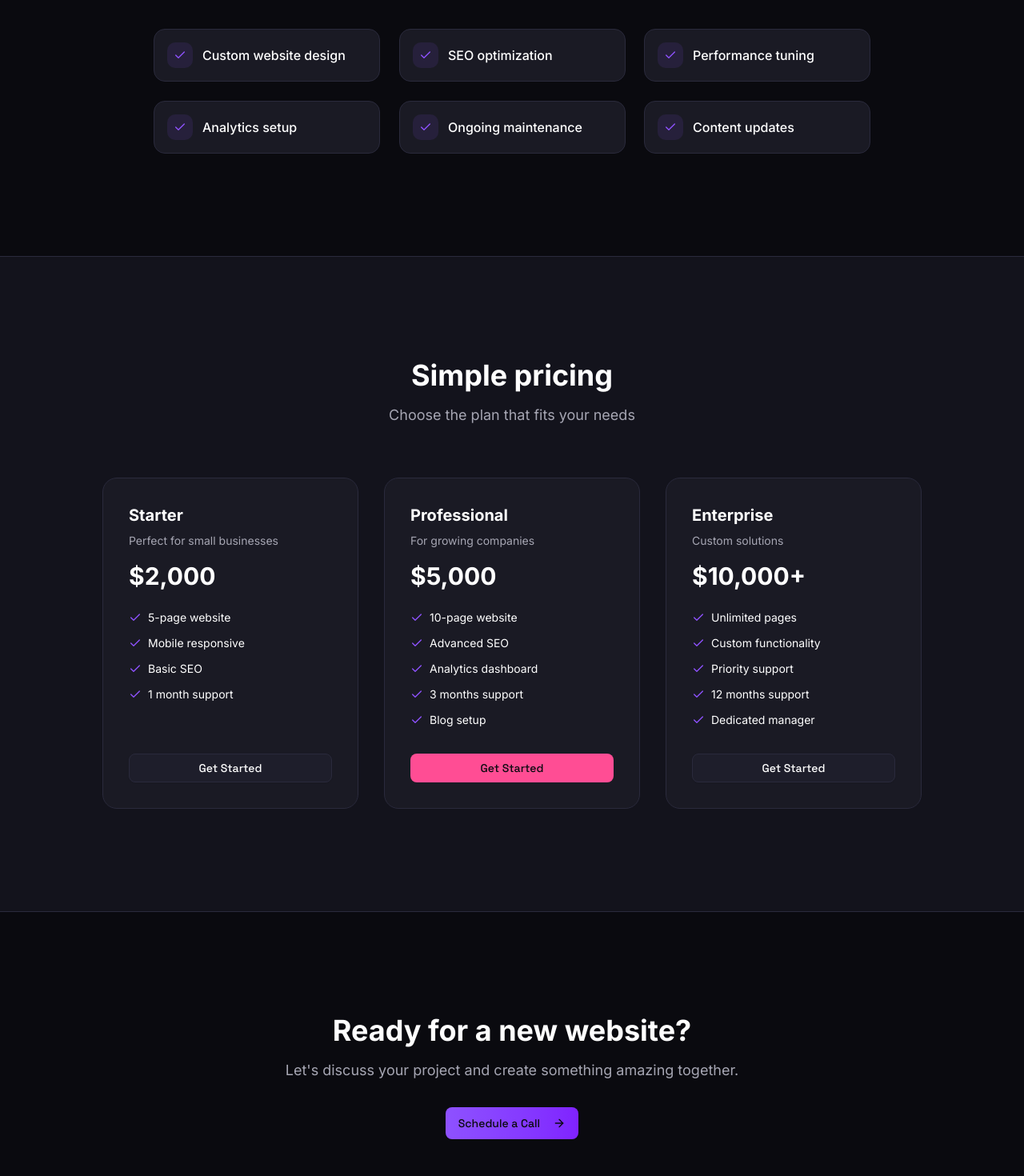
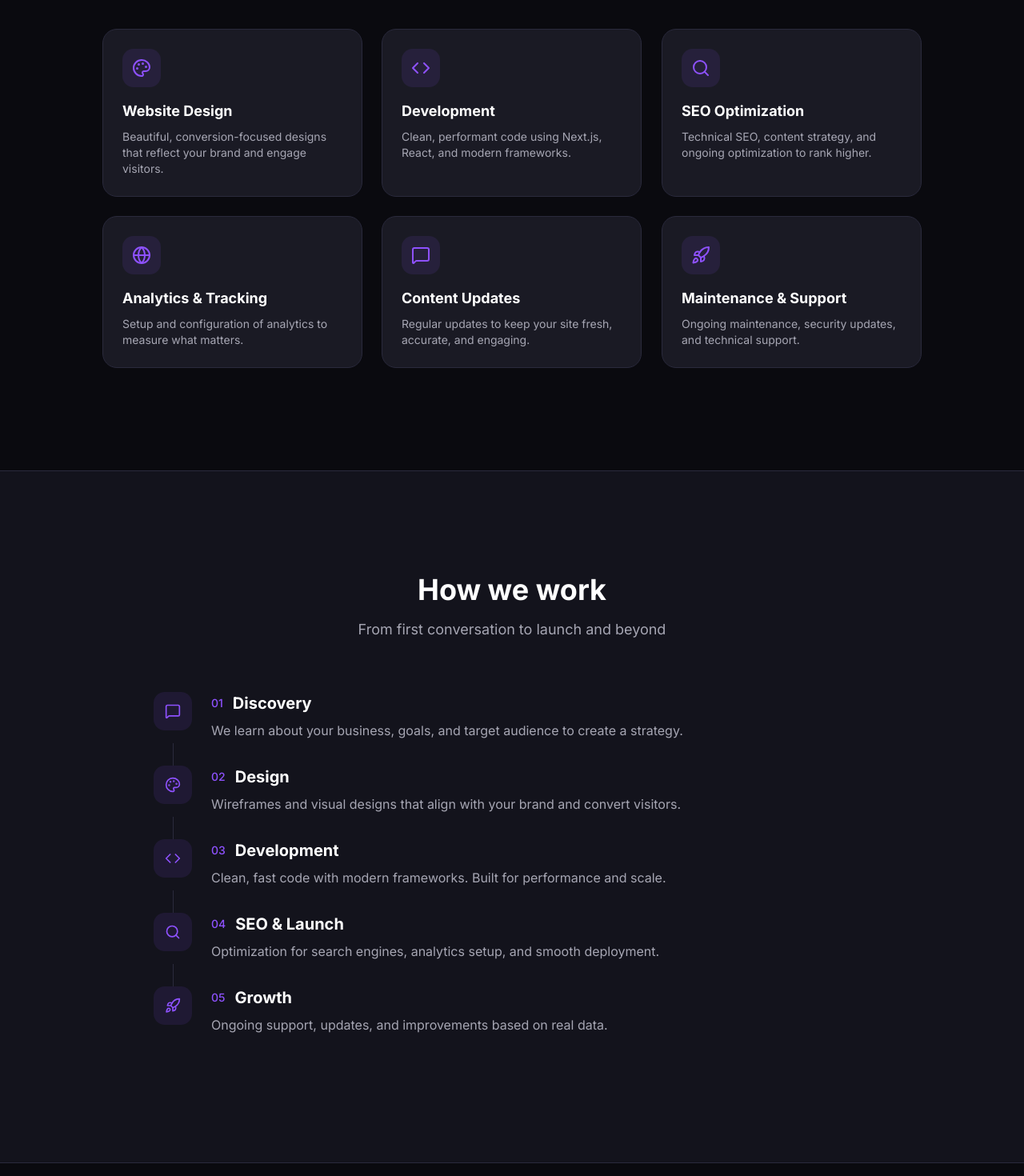
Before and after one commit to pinkbeambot/pinkbeam, a Next.js app: page /web in a window 1280 px wide. Shown: the part 1120-2590 px from the top of the page at 80% size. Built offline with nearby package versions, Linux system fonts and the light colour scheme; no server answers.

Commit message:
WEB-001: Enhance web landing page with improved interactions
- Replace feature list with detailed service cards
- Add Most Popular badge to Professional tier
- Make buttons link to /contact
- Add hover scale effects to work samples
- Improve visual polish on all cards

```diff
--- a/app/(agents)/dashboard/sarah/page.tsx
+++ b/app/(agents)/dashboard/sarah/page.tsx
@@ -46,10 +46,7 @@ export default function SarahDashboardPage() {
   const [newSourceName, setNewSourceName] = useState('')
 
   useEffect(() => {
-    loadData()
-  }, [])
-
-  const loadData = async () => {
+    const loadData = async () => {
     const supabase = createClient()
     const { data: { user } } = await supabase.auth.getUser()
     if (!user) {
@@ -94,7 +91,9 @@ export default function SarahDashboardPage() {
     setBriefs(briefsData || [])
 
     setLoading(false)
-  }
+    }
+    loadData()
+  }, [router])
 
   const addCompetitor = async () => {
     if (!newCompetitor.trim() || !config) return
--- a/app/(main)/dashboard/platform/page.tsx
+++ b/app/(main)/dashboard/platform/page.tsx
@@ -7,13 +7,33 @@ import { PlatformDashboard } from "@/app/(main)/dashboard/components/PlatformDas
 // - Fetch user services from database
 // - Aggregate data from all services
 
-const mockDashboardData = {
+interface DashboardService {
+  id: string;
+  name: string;
+  description: string;
+  status: "active" | "inactive" | "pending";
+  stats: Record<string, string | number>;
+}
+
+interface DashboardActivity {
+  id: string;
+  service: string;
+  action: string;
+  time: string;
+}
+
+interface DashboardData {
+  services: DashboardService[];
+  recentActivity: DashboardActivity[];
+}
+
+const mockDashboardData: DashboardData = {
   services: [
     {
-      id: "agents" as const,
+      id: "agents",
       name: "AI Employees",
       description: "Manage your AI workforce",
-      status: "active" as const,
+      status: "active",
       stats: {
         "Active Employees": "3",
         "Tasks Completed": "127",
@@ -21,10 +41,10 @@ const mockDashboardData = {
       },
     },
     {
-      id: "web" as const,
+      id: "web",
       name: "Web Services",
       description: "Website & SEO management",
-      status: "active" as const,
+      status: "active",
       stats: {
         "Sites": "1",
         "Uptime": "99.9%",
@@ -35,13 +55,13 @@ const mockDashboardData = {
   recentActivity: [
     {
       id: "1",
-      service: "agents" as const,
+      service: "agents",
       action: "Sarah completed competitor analysis",
       time: "2 hours ago",
     },
     {
       id: "2",
-      service: "web" as const,
+      service: "web",
       action: "Website performance optimization completed",
       time: "1 day ago",
     },
@@ -52,7 +72,7 @@ export default function PlatformDashboardPage() {
   return (
     <div className="min-h-screen bg-background">
       <div className="container mx-auto px-4 sm:px-6 lg:px-8 py-8">
-        <PlatformDashboard data={mockDashboardData as any} />
+        <PlatformDashboard data={mockDashboardData} />
       </div>
     </div>
   );
--- a/app/(web)/web/WebPageClient.tsx
+++ b/app/(web)/web/WebPageClient.tsx
@@ -2,17 +2,70 @@
 
 import Link from "next/link";
 import { Button } from "@/components/ui/button";
-import { ArrowRight, Check } from "lucide-react";
+import { Badge } from "@/components/ui/badge";
+import { ArrowRight, Check, Globe, MessageSquare, Palette, Code, Rocket, Search } from "lucide-react";
 import { FadeIn } from "@/components/animations";
 import { WebHero } from "./components/WebHero";
 
-const features = [
-  "Custom website design",
-  "SEO optimization",
-  "Performance tuning",
-  "Analytics setup",
-  "Ongoing maintenance",
-  "Content updates",
+const services = [
+  {
+    title: "Website Design",
+    description: "Beautiful, conversion-focused designs that reflect your brand and engage visitors.",
+    icon: Palette,
+  },
+  {
+    title: "Development",
+    description: "Clean, performant code using Next.js, React, and modern frameworks.",
+    icon: Code,
+  },
+  {
+    title: "SEO Optimization",
+    description: "Technical SEO, content strategy, and ongoing optimization to rank higher.",
+    icon: Search,
+  },
+  {
+    title: "Analytics & Tracking",
+    description: "Setup and configuration of analytics to measure what matters.",
+    icon: Globe,
+  },
+  {
+    title: "Content Updates",
+    description: "Regular updates to keep your site fresh, accurate, and engaging.",
+    icon: MessageSquare,
+  },
+  {
+    title: "Maintenance & Support",
+    description: "Ongoing maintenance, security updates, and technical support.",
+    icon: Rocket,
+  },
+];
+
+const processSteps = [
+  {
+    icon: MessageSquare,
+    title: "Discovery",
+    description: "We learn about your business, goals, and target audience to create a strategy.",
+  },
+  {
+    icon: Palette,
+    title: "Design",
+    description: "Wireframes and visual designs that align with your brand and convert visitors.",
+  },
+  {
+    icon: Code,
+    title: "Development",
+    description: "Clean, fast code with modern frameworks. Built for performance and scale.",
+  },
+  {
+    icon: Search,
+    title: "SEO & Launch",
+    description: "Optimization for search engines, analytics setup, and smooth deployment.",
+  },
+  {
+    icon: Rocket,
+    title: "Growth",
+    description: "Ongoing support, updates, and improvements based on real data.",
+  },
 ];
 
 const tiers = [
@@ -42,7 +95,7 @@ export function WebPageClient() {
       {/* Hero */}
       <WebHero />
 
-      {/* Features */}
+      {/* Services */}
       <section id="features" className="py-20 lg:py-32 bg-background">
         <div className="container mx-auto px-4 sm:px-6 lg:px-8">
           <FadeIn className="text-center mb-16">
@@ -52,14 +105,15 @@ export function WebPageClient() {
             </p>
           </FadeIn>
 
-          <div className="grid grid-cols-1 sm:grid-cols-2 lg:grid-cols-3 gap-6 max-w-4xl mx-auto">
-            {features.map((feature, index) => (
-              <FadeIn key={feature} delay={index * 0.1} direction="up">
-                <div className="flex items-center gap-3 p-4 rounded-xl border bg-card h-full">
-                  <div className="w-8 h-8 rounded-lg bg-violet-500/10 flex items-center justify-center shrink-0">
-                    <Check className="w-4 h-4 text-violet-500" />
+          <div className="grid grid-cols-1 sm:grid-cols-2 lg:grid-cols-3 gap-6 max-w-5xl mx-auto">
+            {services.map((service, index) => (
+              <FadeIn key={service.title} delay={index * 0.1} direction="up">
+                <div className="group p-6 rounded-2xl border bg-card h-full hover:shadow-lg hover:border-violet-500/30 transition-all duration-300">
+                  <div className="w-12 h-12 rounded-xl bg-violet-500/10 flex items-center justify-center mb-4 group-hover:bg-violet-500/20 transition-colors">
+                    <service.icon className="w-6 h-6 text-violet-500" />
                   </div>
-                  <span className="font-medium">{feature}</span>
+                  <h3 className="text-lg font-bold mb-2">{service.title}</h3>
+                  <p className="text-sm text-muted-foreground">{service.description}</p>
                 </div>
               </FadeIn>
             ))}
@@ -67,8 +121,88 @@ export function WebPageClient() {
         </div>
       </section>
 
+      {/* Process */}
+      <section className="py-20 lg:py-32 border-t bg-muted/30">
+        <div className="container mx-auto px-4 sm:px-6 lg:px-8">
+          <FadeIn className="text-center mb-16">
+            <h2 className="text-3xl sm:text-4xl font-bold mb-4">How we work</h2>
+            <p className="text-lg text-muted-foreground max-w-2xl mx-auto">
+              From first conversation to launch and beyond
+            </p>
+          </FadeIn>
+
+          <div className="max-w-4xl mx-auto">
+            {processSteps.map((step, index) => (
+              <FadeIn key={step.title} delay={index * 0.1} direction="up">
+                <div className="flex gap-6 mb-8 last:mb-0">
+                  <div className="flex flex-col items-center">
+                    <div className="w-12 h-12 rounded-xl bg-violet-500/10 flex items-center justify-center shrink-0">
+                      <step.icon className="w-5 h-5 text-violet-500" />
+                    </div>
+                    {index < processSteps.length - 1 && (
+                      <div className="w-px h-full bg-border mt-4" />
+                    )}
+                  </div>
+                  <div className="pb-8">
+                    <div className="flex items-center gap-3 mb-2">
+                      <span className="text-sm font-medium text-violet-500">0{index + 1}</span>
+                      <h3 className="text-xl font-bold">{step.title}</h3>
+                    </div>
+                    <p className="text-muted-foreground">{step.description}</p>
+                  </div>
+                </div>
+              </FadeIn>
+            ))}
+          </div>
+        </div>
+      </section>
+
+      {/* Work Samples - Placeholder designs */}
+      <section className="py-20 lg:py-32 border-t">
+        <div className="container mx-auto px-4 sm:px-6 lg:px-8">
+          <FadeIn className="text-center mb-16">
+            <h2 className="text-3xl sm:text-4xl font-bold mb-4">Sample work</h2>
+            <p className="text-lg text-muted-foreground max-w-2xl mx-auto">
+              Design concepts and style examples
+            </p>
+          </FadeIn>
+
+          <div className="grid grid-cols-1 md:grid-cols-3 gap-6 max-w-5xl mx-auto">
+            {[
+              { title: "Modern SaaS", style: "Clean, dashboard-focused", gradient: "from-violet-500/20 to-purple-500/20" },
+              { title: "E-commerce", style: "Product-forward, high-converting", gradient: "from-pink-500/20 to-rose-500/20" },
+              { title: "Professional", style: "Corporate, trustworthy", gradient: "from-cyan-500/20 to-blue-500/20" },
+            ].map((item, index) => (
+              <FadeIn key={item.title} delay={index * 0.15} direction="up">
+                <div className={`
+                  group relative aspect-[4/3] rounded-2xl overflow-hidden
+                  bg-gradient-to-br ${item.gradient} border
+                  hover:shadow-lg hover:scale-[1.02] transition-all duration-300
+                `}>
+                  <div className="absolute inset-0 flex items-center justify-center">
+                    <div className="text-center p-6">
+                      <div className="w-16 h-16 mx-auto mb-4 rounded-xl bg-white/10 backdrop-blur-sm flex items-center justify-center group-hover:scale-110 transition-transform">
+                        <Globe className="w-8 h-8 text-foreground/80" />
+                      </div>
+                      <h3 className="font-bold text-lg mb-1">{item.title}</h3>
+                      <p className="text-sm text-muted-foreground">{item.style}</p>
+                    </div>
+                  </div>
+                </div>
+              </FadeIn>
+            ))}
+          </div>
+
+          <FadeIn className="text-center mt-12">
+            <p className="text-sm text-muted-foreground">
+              Portfolio coming soon. Contact us to see current work.
+            </p>
+          </FadeIn>
+        </div>
+      </section>
+
       {/* Pricing */}
-      <section className="py-20 lg:py-32 border-t bg-muted/30">
+      <section id="pricing" className="py-20 lg:py-32 border-t bg-muted/30">
         <div className="container mx-auto px-4 sm:px-6 lg:px-8">
           <FadeIn className="text-center mb-16">
             <h2 className="text-3xl sm:text-4xl font-bold mb-4">Simple pricing</h2>
@@ -77,10 +211,19 @@ export function WebPageClient() {
             </p>
           </FadeIn>
 
-          <div className="grid grid-cols-1 md:grid-cols-3 gap-6 lg:gap-8 max-w-5xl mx-auto">
+          <div className="grid grid-cols-1 md:grid-cols-3 gap-6 lg:gap-8 max-w-5xl mx-auto items-start">
             {tiers.map((tier, index) => (
               <FadeIn key={tier.name} delay={index * 0.15} direction="up">
-                <div className="p-6 lg:p-8 rounded-2xl border bg-card hover:shadow-lg transition-shadow h-full flex flex-col">
+                <div className={`
+                  relative p-6 lg:p-8 rounded-2xl border bg-card h-full flex flex-col
+                  hover:shadow-lg hover:scale-[1.02] transition-all duration-300
+                  ${tier.name === "Professional" ? "border-violet-500/50 shadow-lg shadow-violet-500/10" : ""}
+                `}>
+                  {tier.name === "Professional" && (
+                    <Badge className="absolute -top-3 left-1/2 -translate-x-1/2 bg-gradient-to-r from-violet-500 to-violet-600 text-white border-0">
+                      Most Popular
+                    </Badge>
+                  )}
                   <h3 className="text-xl font-bold mb-2">{tier.name}</h3>
                   <p className="text-muted-foreground text-sm mb-4">{tier.description}</p>
                   <div className="text-3xl font-bold mb-6">{tier.price}</div>
@@ -92,8 +235,14 @@ export function WebPageClient() {
                       </li>
                     ))}
                   </ul>
-                  <Button className="w-full" variant={tier.name === "Professional" ? "default" : "outline"}>
-                    Get Started
+                  <Button
+                    className="w-full"
+                    variant={tier.name === "Professional" ? "default" : "outline"}
+                    asChild
+                  >
+                    <Link href="/contact">
+                      Get Started
+                    </Link>
                   </Button>
                 </div>
               </FadeIn>
@@ -112,9 +261,11 @@ export function WebPageClient() {
             <p className="text-lg text-muted-foreground mb-8 max-w-xl mx-auto">
               Let's discuss your project and create something amazing together.
             </p>
-            <Button size="lg" className="bg-gradient-to-r from-violet-500 to-violet-600 hover:opacity-90">
-              Schedule a Call
-              <ArrowRight className="w-4 h-4 ml-2" />
+            <Button size="lg" className="bg-gradient-to-r from-violet-500 to-violet-600 hover:opacity-90" asChild>
+              <Link href="/contact">
+                Schedule a Call
+                <ArrowRight className="w-4 h-4 ml-2" />
+              </Link>
             </Button>
           </FadeIn>
         </div>
```
